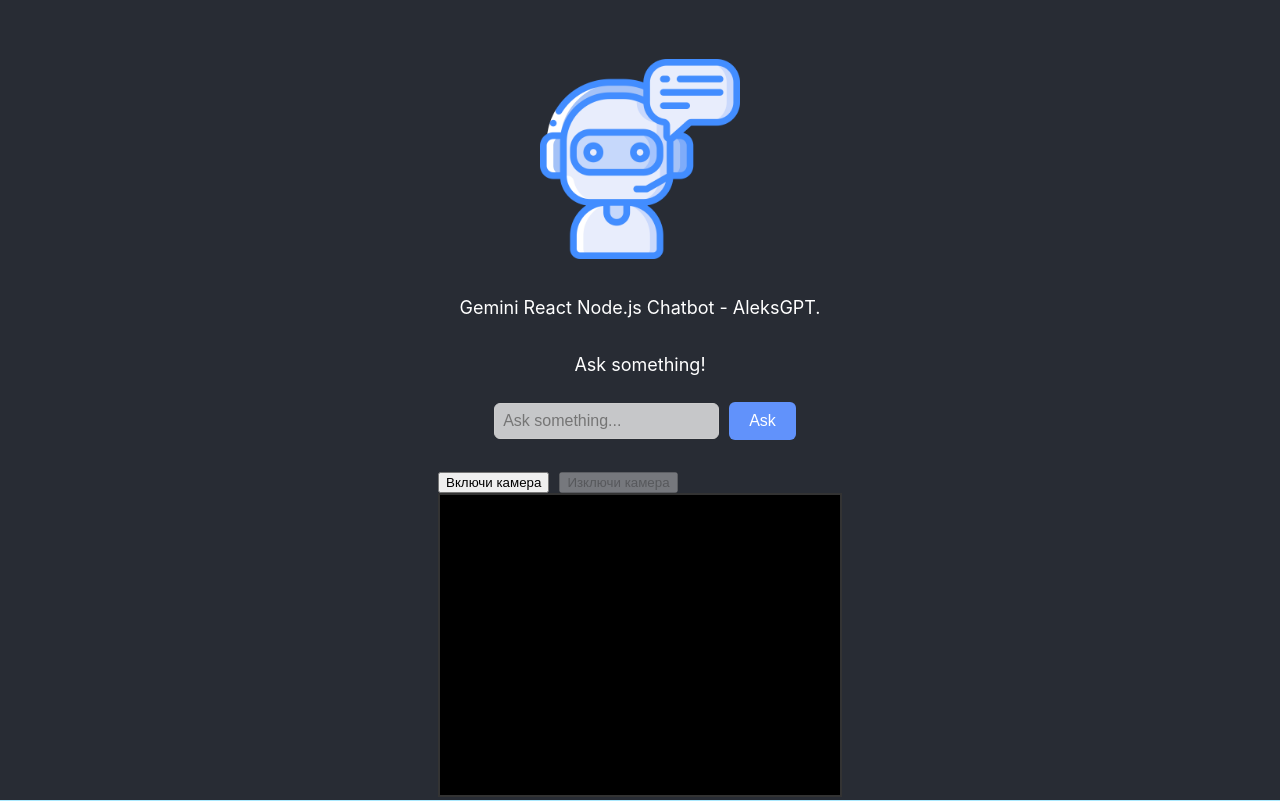
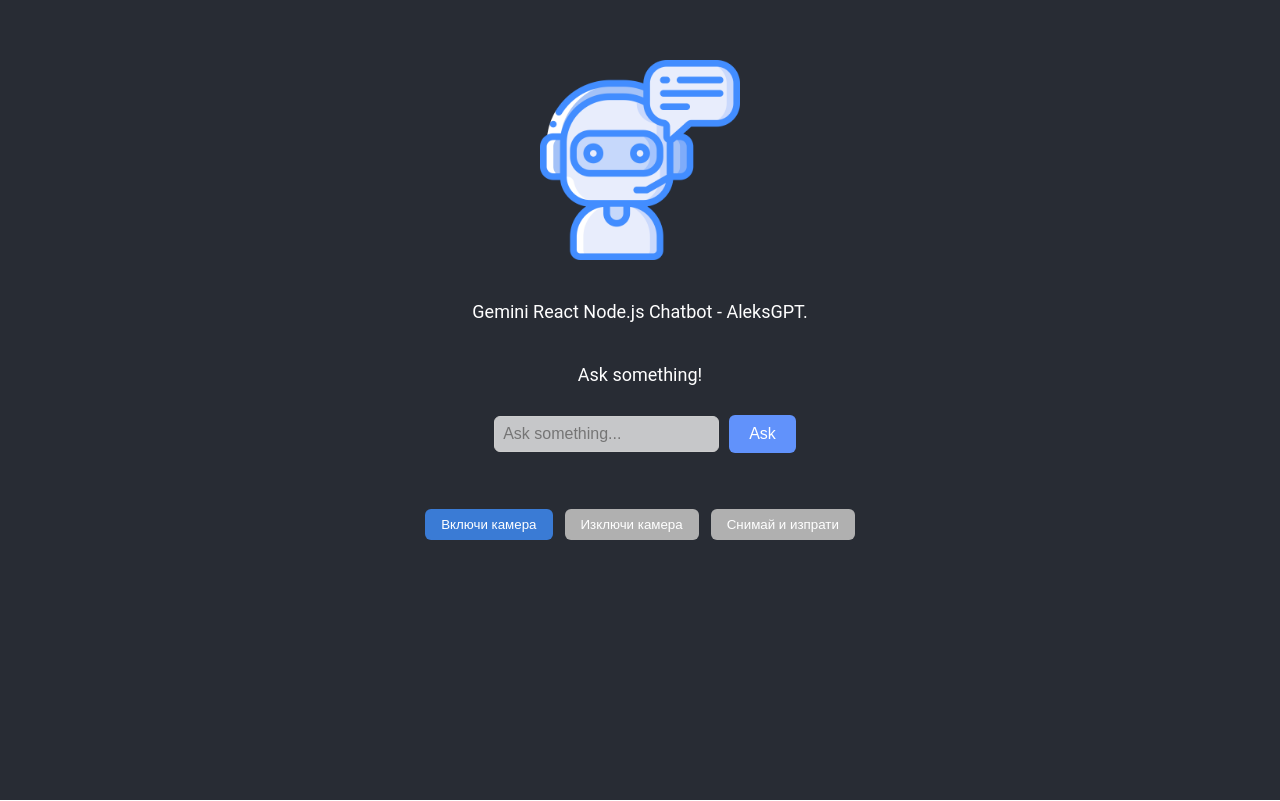
Before and after one commit to AlTryx/Chatbot-with-Gemini-API, a React (Create React App) app in the folder client/: page / in a window 1280 px wide. Both pictures are taken after typing "name@example.com", "Sample123" into the empty fields and a click on the button "Login". Built offline with nearby package versions, Linux system fonts and the light colour scheme.

Commit message:
Working on UI

```diff
--- a/client/src/App.css
+++ b/client/src/App.css
@@ -1,26 +1,24 @@
 
 .App {
-  min-height: 100vh;
-  min-width: 100vw;
   width: 100vw;
   height: 100vh;
   display: flex;
   flex-direction: column;
   align-items: stretch;
   justify-content: stretch;
-  background: none;
+  background: #282c34;
 }
 
 .App-header {
-  width: 100vw;
-  min-height: 100vh;
   display: flex;
   flex-direction: column;
   align-items: center;
   justify-content: flex-start;
-  background: white;
+  background: #282c34;
   box-sizing: border-box;
   padding-top: 40px;
+  font-size: calc(10px + 1vmin);
+  color: #ffffff;
 }
 
 .App-logo {
@@ -36,17 +34,6 @@
   .App-logo:hover {
     transform: scale(1.2) rotate(10deg);
   }
-}
-
-.App-header {
-  background-color: #282c34;
-  min-height: 100vh;
-  display: flex;
-  flex-direction: column;
-  align-items: center;
-  justify-content: center;
-  font-size: calc(10px + 1vmin);
-  color: white;
 }
 
 .App-link {
@@ -88,9 +75,14 @@
 }
 
 .cameraContainer {
-  text-align: 'center';
-  margin: '20px';
+  text-align: center;
+  margin: 20px;
 }
+
 .videoContainer {
-  margin-top: '20px';
+  margin-top: 20px;
+  display: flex;
+  justify-content: center;
+  align-items: center;
+  flex-direction: column;
 }
--- /dev/null
+++ b/client/src/Chat.css
@@ -0,0 +1,55 @@
+*{
+  box-sizing: border-box;
+}
+body{
+  margin:0;
+  font:.9em/1.5 'Roboto';
+  cursor:default;
+}
+.message{
+  width:calc(100% - 100px);
+  border-radius:15px;
+  padding:1em;
+}
+.bot .message{
+  background:#f8f8f8;
+}
+.bot{
+  display:flex;
+  align-items:flex-end;
+}
+.icon{
+  --size:40px;
+  width:var(--size);
+  height:var(--size);
+  background:url(./images/chatbot.png);
+  background-position:center;
+  background-size:cover;
+  border-radius:100%;
+  margin-right:.8em;
+  position:relative;
+}
+.icon::after{
+  content:' ';
+  position:absolute;
+  width:10px;
+  height:10px;
+  background:lightgreen;
+  border-radius:100%;
+  bottom:0;
+  right:0;
+}
+.person-b .message{
+  background:lightblue;
+  margin:2em 0;
+  margin-left:100px;
+  color:white;
+  text-align:right;
+}
+.message svg{
+  height:26px;
+  vertical-align:middle;
+}
+.last{
+  width:auto;
+}
--- a/client/src/ChatPage.js
+++ b/client/src/ChatPage.js
@@ -2,6 +2,7 @@ import React, { useState, useEffect } from 'react';
 import chatbotpng from './images/chatbot.png';
 import WebcamComponent from './WebcamComponent';
 import './App.css';
+import './Chat.css';
 
 const ChatPage = () => {
   const [serverMessage, setServerMessage] = useState('');
@@ -54,6 +55,7 @@ const ChatPage = () => {
         <img src={chatbotpng} className="App-logo" alt="logo" />
         <p>Gemini React Node.js Chatbot - AleksGPT.</p>
         <p>Ask something!</p>
+        <div className = "box">
             <div className="input-container">
                 <input className="App-input"
                     type="text"
@@ -71,6 +73,8 @@ const ChatPage = () => {
           </div>
         )}
         <br />
+        </div>
+
         <WebcamComponent />
       </header>
     </div>
--- a/client/src/LoginForm.js
+++ b/client/src/LoginForm.js
@@ -23,12 +23,12 @@ const LoginForm = ({ onLogin }) => {
   };
 
   return (
-    <div className="login-container" style={{ backgroundImage: `url(${backgroundLogin})`, backgroundSize: 'cover', minHeight: '100vh' }}>
-      <img id="user" src={userIcon} alt="User Icon" style={{ width: 80, height: 80, margin: '20px auto', display: 'block' }} />
+    <div className="login-container login-bg">
+      <img id="user" className="login-user-icon" src={userIcon} alt="User Icon" />
       <h1>Sign in</h1>
       <form onSubmit={handleSubmit}>
-        <div style={{ display: 'flex', alignItems: 'center', marginBottom: 10 }}>
-          <img src={emailIcon} alt="email" style={{ width: 24, marginRight: 8 }} />
+        <div className="login-input-row">
+          <img src={emailIcon} alt="email" className="login-input-icon" />
           <input
             id="in-em"
             type="email"
@@ -39,8 +39,8 @@ const LoginForm = ({ onLogin }) => {
           />
         </div>
         <div className="line"></div>
-        <div style={{ display: 'flex', alignItems: 'center', marginBottom: 10 }}>
-          <img src={passwIcon} alt="password" style={{ width: 24, marginRight: 8 }} />
+        <div className="login-input-row">
+          <img src={passwIcon} alt="password" className="login-input-icon" />
           <input
             id="in-pass"
             type="password"
--- /dev/null
+++ b/client/src/WebcamComponent.css
@@ -0,0 +1,69 @@
+.webcam-controls {
+  display: flex;
+  justify-content: center;
+  gap: 12px;
+  margin-bottom: 16px;
+}
+
+.StartCamera, .StopCamera, .TakeScreenshot {
+  padding: 8px 16px;
+  border-radius: 6px;
+  border: none;
+  background: #3a7bd5;
+  color: #fff;
+  font-weight: 500;
+  cursor: pointer;
+  transition: background 0.2s;
+}
+.StartCamera:disabled, .StopCamera:disabled, .TakeScreenshot:disabled {
+  background: #b0b0b0;
+  cursor: not-allowed;
+}
+
+.webcam-flex-row {
+  display: flex;
+  justify-content: center;
+  align-items: flex-start;
+  gap: 32px;
+  flex-wrap: wrap;
+}
+
+.webcam-box {
+  display: flex;
+  flex-direction: column;
+  align-items: center;
+  background: linear-gradient(45deg, rgb(255, 255, 255), rgb(193, 192, 255));
+  border-radius: 12px;
+  box-shadow: 0 2px 12px rgba(0,0,0,0.07);
+  padding: 16px 12px 8px 12px;
+  min-width: 220px;
+  max-width: 340px;
+  border-image: linear-gradient(45deg, turquoise, rgb(45, 42, 255)) 1;
+}
+
+.webcam-video {
+  border-radius: 8px;
+  border: 2px solid #3a7bd5;
+  max-width: 320px;
+  max-height: 240px;
+  width: 100%;
+  height: auto;
+  background: #000;
+}
+
+.webcam-screenshot {
+  border-radius: 8px;
+  border: 2px solid #0a0;
+  max-width: 320px;
+  max-height: 240px;
+  width: 100%;
+  height: auto;
+  background: #222;
+}
+
+.webcam-label {
+  margin-top: 8px;
+  font-size: 1rem;
+  color: #3a7bd5;
+  font-weight: 500;
+}
--- a/client/src/WebcamComponent.js
+++ b/client/src/WebcamComponent.js
@@ -1,39 +1,63 @@
 import React, { useRef, useState } from 'react';
+import Webcam from 'react-webcam';
+import './WebcamComponent.css';
 
 const WebcamComponent = () => {
-  const videoRef = useRef(null);
+  const webcamRef = useRef(null);
   const [isCameraOn, setIsCameraOn] = useState(false);
-  let stream = null;
+  const [screenshot, setScreenshot] = useState(null);
 
-  const startCamera = async () => {
-    if (!isCameraOn) {
-      try {
-        stream = await navigator.mediaDevices.getUserMedia({ video: true });
-        videoRef.current.srcObject = stream;
-        setIsCameraOn(true);
-      } catch (err) {
-        alert('cant start camera: ' + err.message);
-      }
-    }
+  const videoConstraints = {
+    width: 300,
+    height: 200,
+    facingMode: 'user',
   };
 
+  const startCamera = () => setIsCameraOn(true);
   const stopCamera = () => {
-    if (videoRef.current && videoRef.current.srcObject) {
-      const tracks = videoRef.current.srcObject.getTracks();
-      tracks.forEach(track => track.stop());
-      videoRef.current.srcObject = null;
-      setIsCameraOn(false);
+    setIsCameraOn(false);
+    setScreenshot(null);
+  };
+
+  const takeScreenshot = () => {
+    if (webcamRef.current) {
+      const imageSrc = webcamRef.current.getScreenshot();
+      setScreenshot(imageSrc);
+
+      //backendsend the ss
+
+      alert('Скрийншотът е направен и е готов за изпращане към DeepFace!');
     }
   };
 
   return (
-    <div className = "cameraContainer">
-      <div>
-        <button onClick={startCamera} disabled={isCameraOn} style={{ marginRight: '10px' }}>Включи камера</button>
-        <button onClick={stopCamera} disabled={!isCameraOn}>Изключи камера</button>
+    <div className="cameraContainer">
+      <div className="webcam-controls">
+        <button className="StartCamera" onClick={startCamera} disabled={isCameraOn}>Включи камера</button>
+        <button className="StopCamera" onClick={stopCamera} disabled={!isCameraOn}>Изключи камера</button>
+        <button className="TakeScreenshot" onClick={takeScreenshot} disabled={!isCameraOn}>Снимай и изпрати</button>
       </div>
-      <div className = "videoContainer">
-        <video ref={videoRef} width="400" height="300" autoPlay style={{ border: '2px solid #333', background: '#000' }} />
+      <div className="webcam-flex-row">
+        {isCameraOn && (
+          <div className="webcam-box">
+            <Webcam
+              className="webcam-video"
+              audio={false}
+              ref={webcamRef}
+              screenshotFormat="image/jpeg"
+              width={320}
+              height={240}
+              videoConstraints={videoConstraints}
+            />
+            <div className="webcam-label">Камера</div>
+          </div>
+        )}
+        {screenshot && (
+          <div className="webcam-box">
+            <img src={screenshot} alt="Скрийншот" className="webcam-screenshot" />
+            <div className="webcam-label">Скрийншот</div>
+          </div>
+        )}
       </div>
     </div>
   );
--- a/client/src/styles.css
+++ b/client/src/styles.css
@@ -1,3 +1,27 @@
+.login-bg {
+    background-image: url(./images/backgroundLogin.png);
+    background-size: cover;
+    min-height: 100vh;
+}
+
+.login-user-icon {
+    width: 80px;
+    height: 80px;
+    margin: 20px auto 12px auto;
+    display: block;
+}
+
+.login-input-row {
+    display: flex;
+    align-items: center;
+    margin-bottom: 10px;
+    width: 100%;
+}
+
+.login-input-icon {
+    width: 24px;
+    margin-right: 8px;
+}
 body {
     display: flex;
     background-image: url(./images/backgroundLogin.png);
--- a/package.json
+++ b/package.json
@@ -24,6 +24,7 @@
     "dotnet": "^1.1.4",
     "express": "^5.1.0",
     "pip": "^0.0.1",
-    "pip3": "^420.911.69"
+    "pip3": "^420.911.69",
+    "react-webcam": "^7.2.0"
   }
 }
```
Also changed, not shown: client/src/WebcamInput.js (deleted), 1 other file (tests, documents, lock files or other folders). Lines whose indentation alone changed are shown as unchanged.
